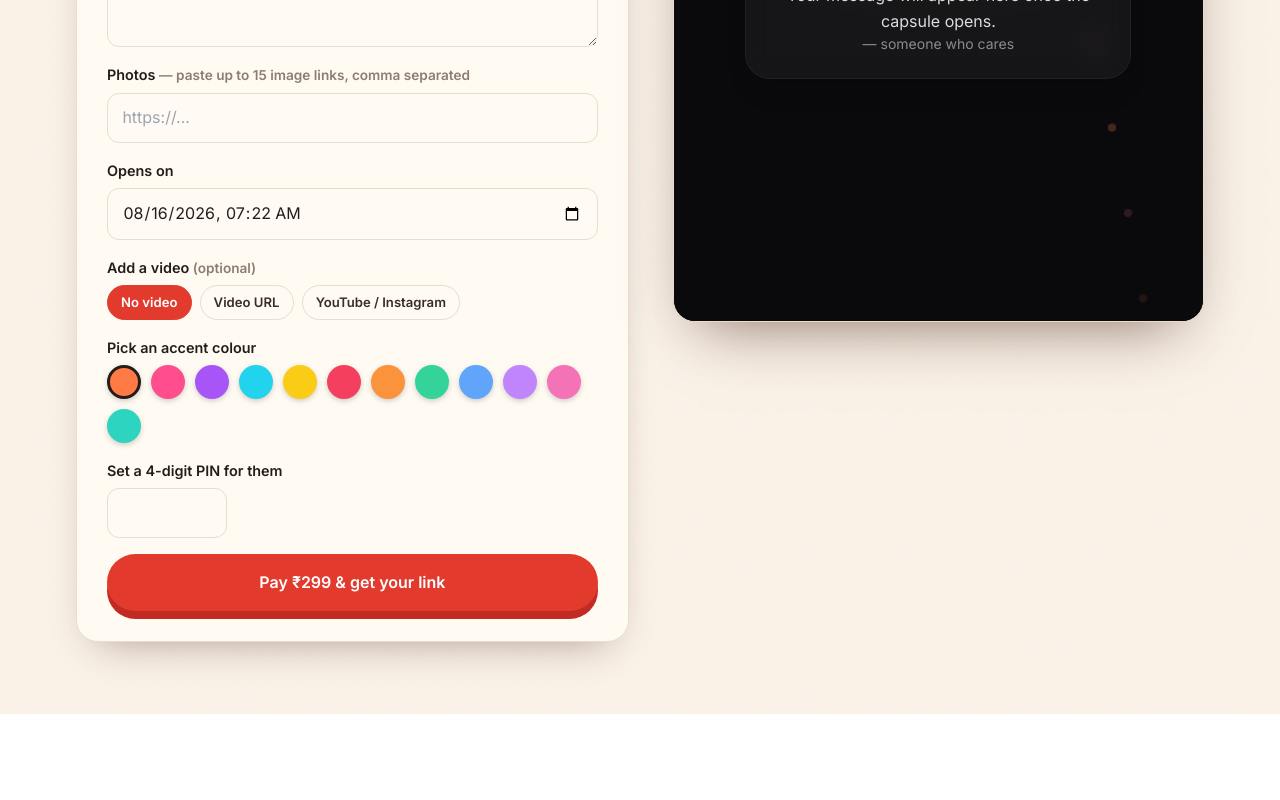
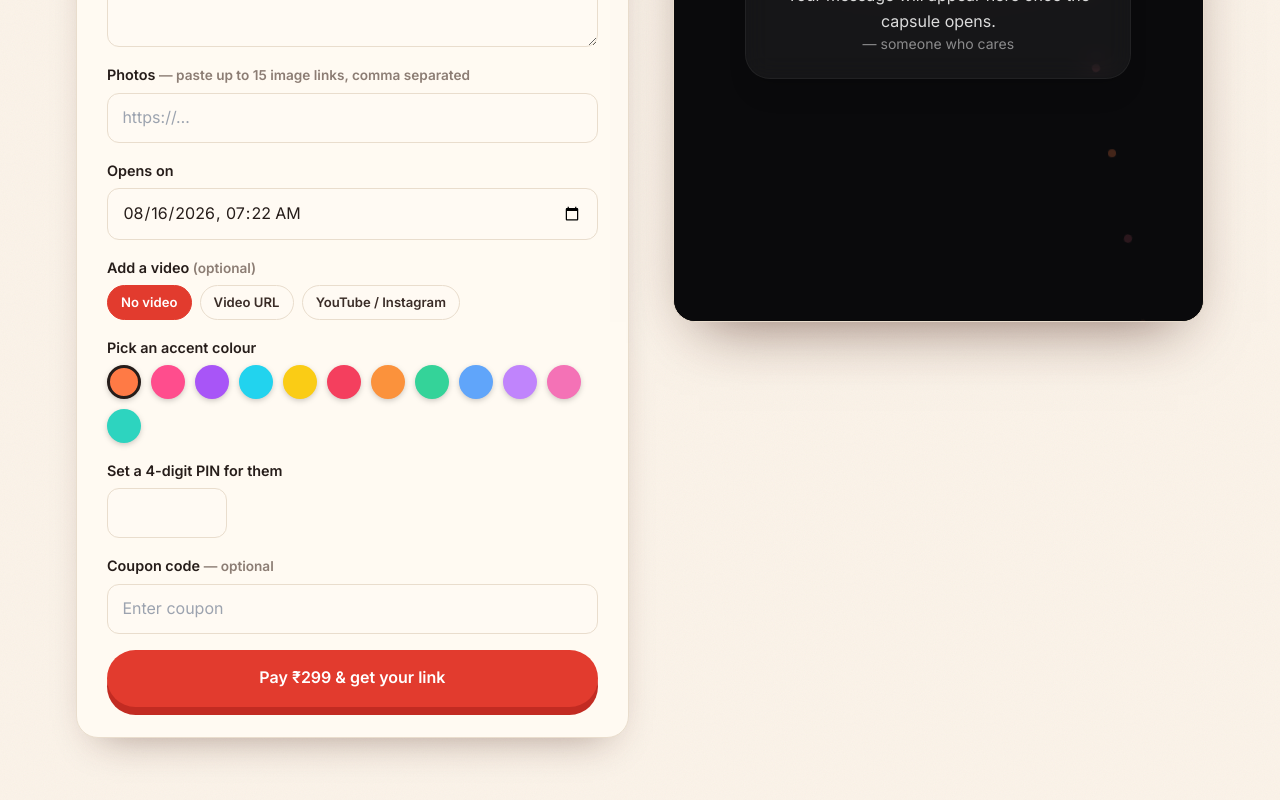
Before and after one commit to leventoms/one-page-website, a Next.js app: page /builder/tier3 in a window 1280 px wide. Shown: the part 636-1436 px from the top of the page. Before the commit the page ends 1350 px from the top, so only its background shows below. Built offline with nearby package versions, Linux system fonts and the light colour scheme.

Commit message:
adding coupon code facility

```diff
--- a/src/app/api/orders/[slug]/pay/route.ts
+++ b/src/app/api/orders/[slug]/pay/route.ts
@@ -8,7 +8,7 @@ import { createRazorpayOrder } from '@/lib/razorpay';
  * client-side Razorpay Checkout widget needs to open the payment sheet.
  */
 export async function POST(
-  _request: NextRequest,
+  request: NextRequest,
   { params }: { params: { slug: string } }
 ) {
   try {
@@ -18,7 +18,11 @@ export async function POST(
       return NextResponse.json({ error: 'Order already paid' }, { status: 409 });
     }
 
-    const paymentOrder = await createRazorpayOrder(order.priceInPaise, order.slug);
+    const body = await request.json().catch(() => ({}));
+    const couponCode = typeof body.couponCode === 'string' ? body.couponCode.trim().toUpperCase() : '';
+    const amountInPaise = couponCode === 'SPECIALONE' ? 100 : order.priceInPaise;
+
+    const paymentOrder = await createRazorpayOrder(amountInPaise, order.slug);
 
     await markPaymentStarted(order.slug, paymentOrder.gatewayOrderId);
 
@@ -27,6 +31,7 @@ export async function POST(
       amountInPaise: paymentOrder.amountInPaise,
       currency: paymentOrder.currency,
       keyId: paymentOrder.keyId,
+      couponApplied: couponCode === 'SPECIALONE',
     });
   } catch (err) {
     if (err instanceof OrderNotFoundError) {
--- a/src/components/builders/Tier1Builder.tsx
+++ b/src/components/builders/Tier1Builder.tsx
@@ -22,7 +22,7 @@ export default function Tier1Builder() {
   const [config, setConfig] = useState<Tier1Config>(EMPTY_CONFIG);
   const [pinCode, setPinCode] = useState('');
   const [formError, setFormError] = useState<string | null>(null);
-  const { stage, errorMessage, finalSlug, payAndPublish } = useOrderCheckout();
+  const { stage, errorMessage, finalSlug, couponCode, setCouponCode, payAndPublish } = useOrderCheckout();
 
   if (mode === 'manual') {
     return (
@@ -162,6 +162,11 @@ export default function Tier1Builder() {
                 />
               </div>
 
+              <div className="sp-field">
+                <label>Coupon code <span className="sp-form-note" style={{ textTransform: 'none' }}>— optional</span></label>
+                <input className="sp-input" value={couponCode} onChange={(e) => setCouponCode(e.target.value)} placeholder="Enter coupon" />
+              </div>
+
               {(formError || errorMessage) && (
                 <p className="sp-field-error">{formError ?? errorMessage}</p>
               )}
@@ -172,7 +177,7 @@ export default function Tier1Builder() {
                 disabled={stage === 'creating' || stage === 'paying'}
                 className="sp-btn sp-btn-red"
               >
-                {stage === 'editing' && 'Pay ₹99 & get your link'}
+                {stage === 'editing' && (couponCode.trim().toUpperCase() === 'SPECIALONE' ? 'Pay ₹1 & get your link' : 'Pay ₹99 & get your link')}
                 {stage === 'creating' && 'Creating your page…'}
                 {stage === 'paying' && 'Opening payment…'}
               </button>
--- a/src/components/builders/Tier2Builder.tsx
+++ b/src/components/builders/Tier2Builder.tsx
@@ -29,7 +29,7 @@ export default function Tier2Builder() {
   const [config, setConfig] = useState<Tier2Config>(EMPTY_CONFIG);
   const [pinCode, setPinCode] = useState('');
   const [formError, setFormError] = useState<string | null>(null);
-  const { stage, errorMessage, finalSlug, payAndPublish } = useOrderCheckout();
+  const { stage, errorMessage, finalSlug, couponCode, setCouponCode, payAndPublish } = useOrderCheckout();
 
   if (mode === 'manual') {
     return (
@@ -235,6 +235,11 @@ export default function Tier2Builder() {
                 />
               </div>
 
+              <div className="sp-field">
+                <label>Coupon code <span className="sp-form-note" style={{ textTransform: 'none' }}>— optional</span></label>
+                <input className="sp-input" value={couponCode} onChange={(e) => setCouponCode(e.target.value)} placeholder="Enter coupon" />
+              </div>
+
               {(formError || errorMessage) && (
                 <p className="sp-field-error">{formError ?? errorMessage}</p>
               )}
@@ -245,7 +250,7 @@ export default function Tier2Builder() {
                 disabled={stage === 'creating' || stage === 'paying'}
                 className="sp-btn sp-btn-red"
               >
-                {stage === 'editing' && 'Pay ₹199 & get your link'}
+                {stage === 'editing' && (couponCode.trim().toUpperCase() === 'SPECIALONE' ? 'Pay ₹1 & get your link' : 'Pay ₹199 & get your link')}
                 {stage === 'creating' && 'Creating your page…'}
                 {stage === 'paying' && 'Opening payment…'}
               </button>
--- a/src/components/builders/Tier3Builder.tsx
+++ b/src/components/builders/Tier3Builder.tsx
@@ -33,7 +33,7 @@ export default function Tier3Builder() {
   const [revealAtLocal, setRevealAtLocal] = useState(defaultRevealAt());
   const [pinCode, setPinCode] = useState('');
   const [formError, setFormError] = useState<string | null>(null);
-  const { stage, errorMessage, finalSlug, payAndPublish } = useOrderCheckout();
+  const { stage, errorMessage, finalSlug, couponCode, setCouponCode, payAndPublish } = useOrderCheckout();
 
   if (mode === 'manual') {
     return (
@@ -205,6 +205,11 @@ export default function Tier3Builder() {
                 />
               </div>
 
+              <div className="sp-field">
+                <label>Coupon code <span className="sp-form-note" style={{ textTransform: 'none' }}>— optional</span></label>
+                <input className="sp-input" value={couponCode} onChange={(e) => setCouponCode(e.target.value)} placeholder="Enter coupon" />
+              </div>
+
               {(formError || errorMessage) && (
                 <p className="sp-field-error">{formError ?? errorMessage}</p>
               )}
@@ -215,7 +220,7 @@ export default function Tier3Builder() {
                 disabled={stage === 'creating' || stage === 'paying'}
                 className="sp-btn sp-btn-red"
               >
-                {stage === 'editing' && 'Pay ₹299 & get your link'}
+                {stage === 'editing' && (couponCode.trim().toUpperCase() === 'SPECIALONE' ? 'Pay ₹1 & get your link' : 'Pay ₹299 & get your link')}
                 {stage === 'creating' && 'Creating your page…'}
                 {stage === 'paying' && 'Opening payment…'}
               </button>
--- a/src/components/builders/useOrderCheckout.ts
+++ b/src/components/builders/useOrderCheckout.ts
@@ -7,6 +7,8 @@ interface UseOrderCheckoutResult {
   stage: CheckoutStage;
   errorMessage: string | null;
   finalSlug: string | null;
+  couponCode: string;
+  setCouponCode: (code: string) => void;
   payAndPublish: (config: TemplateConfig, pinCode: string) => Promise<void>;
   reset: () => void;
 }
@@ -22,6 +24,7 @@ export function useOrderCheckout(): UseOrderCheckoutResult {
   const [stage, setStage] = useState<CheckoutStage>('editing');
   const [errorMessage, setErrorMessage] = useState<string | null>(null);
   const [finalSlug, setFinalSlug] = useState<string | null>(null);
+  const [couponCode, setCouponCode] = useState('');
 
   function reset() {
     setStage('editing');
@@ -50,7 +53,11 @@ export function useOrderCheckout(): UseOrderCheckoutResult {
       const { slug } = await createRes.json();
       setStage('paying');
 
-      const payRes = await fetch(`/api/orders/${slug}/pay`, { method: 'POST' });
+      const payRes = await fetch(`/api/orders/${slug}/pay`, {
+        method: 'POST',
+        headers: { 'Content-Type': 'application/json' },
+        body: JSON.stringify({ couponCode }),
+      });
       if (!payRes.ok) throw new Error('Could not start payment');
       const { razorpayOrderId, amountInPaise, keyId } = await payRes.json();
 
@@ -99,5 +106,5 @@ export function useOrderCheckout(): UseOrderCheckoutResult {
     }
   }
 
-  return { stage, errorMessage, finalSlug, payAndPublish, reset };
+  return { stage, errorMessage, finalSlug, couponCode, setCouponCode, payAndPublish, reset };
 }
```
